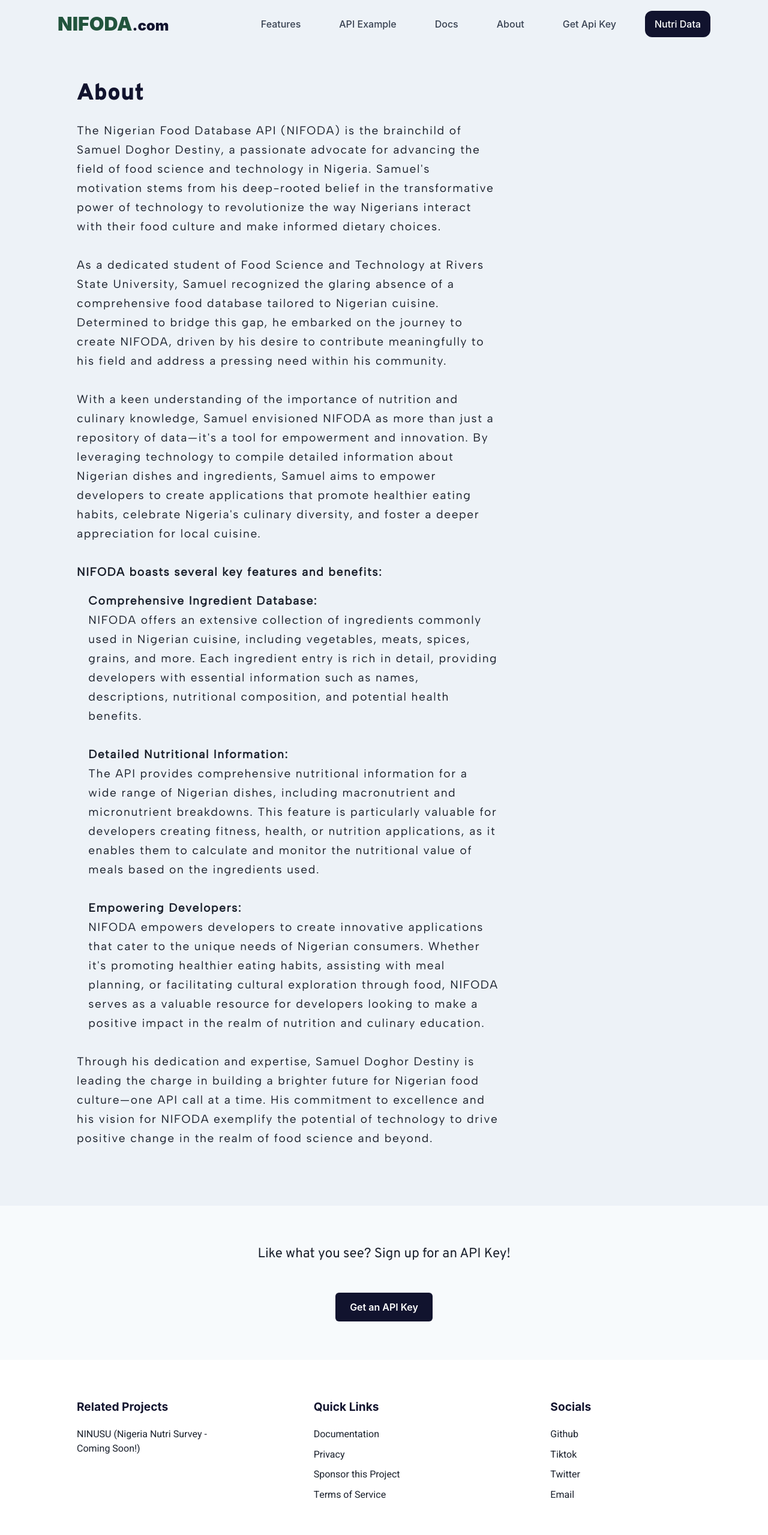
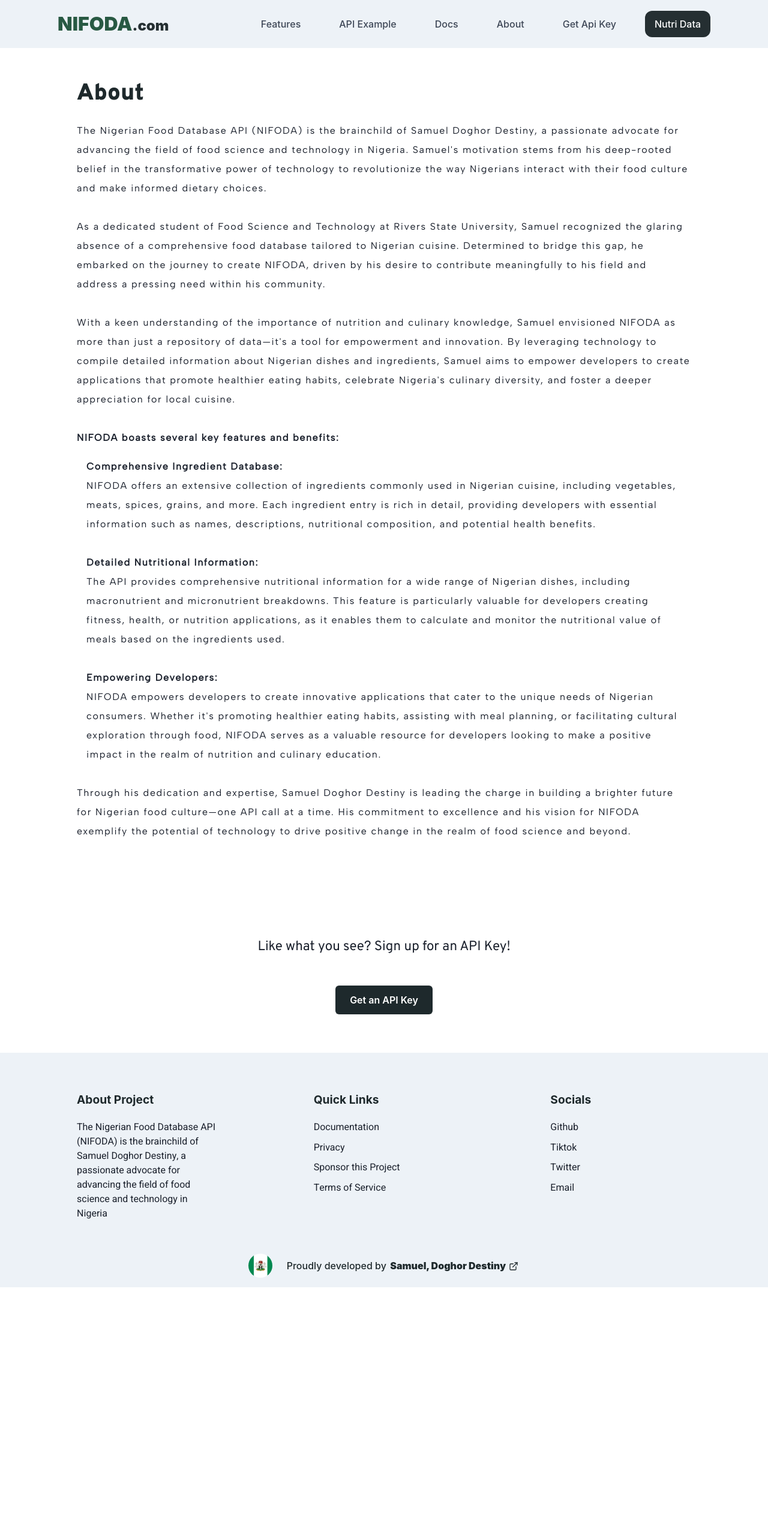
Before and after one commit to samdoghor/ng-food-fe, a React (Vite) app: page /about in a window 1280 px wide. Shown: the top 2559 px of the page at 60% size. After the commit the page ends 2146 px from the top, so only its background shows below. Built offline with nearby package versions, Linux system fonts and the light colour scheme.

Commit message:
feat: updated theme minimised animation

```diff
--- a/src/collections/Router.tsx
+++ b/src/collections/Router.tsx
@@ -5,11 +5,14 @@ const Router = () => {
   return (
     <>
       <Routes>
-        <Route path="/" element={<Home />} />
-        <Route path="/about" element={<About />} />
-        <Route path="/privacy" element={<Privacy />} />
-        <Route path="/tos" element={<Terms />} />
-        <Route path="/signup" element={<SignUp />} />
+        <Route path="/">
+          <Route index element={<Home />} />
+          <Route path="about" element={<About />} />
+        </Route>
+        <Route path="about" element={<About />} />
+        <Route path="privacy" element={<Privacy />} />
+        <Route path="tos" element={<Terms />} />
+        <Route path="signup" element={<SignUp />} />
         <Route path="*" element={<NotFound />} />
       </Routes>
     </>
--- a/src/collections/chakraTheme.ts
+++ b/src/collections/chakraTheme.ts
@@ -8,8 +8,8 @@ const chakraTheme = extendTheme({
         heebo: `'Heebo', 'sans-serif'`,
     },
     colors: {
-        ngDarkblue: '#11132e',
-        ngDarkerblue: '#080a24',
+        ngDarkblue: '#1e292c',
+        ngDarkerblue: '#10191c',
         ngDarkgreen: '#0a2619',
         ngGreenlight: '#b8f2d7',
         ngOffwhite: '#dedddc',
--- a/src/components/Footer.tsx
+++ b/src/components/Footer.tsx
@@ -35,7 +35,7 @@ const Footer = () => {
 
   return (
     <>
-      <Box maxW="100vw" mx="auto" bg="white" pb={{ lg: "1rem" }}>
+      <Box maxW="100vw" mx="auto" bg="gray.100" pb={{ lg: "1rem" }}>
         {/* Section One */}
         <Box
           px={{ base: "1rem", lg: "8rem" }}
@@ -54,6 +54,25 @@ const Footer = () => {
             initial="initial"
             whileInView="animate"
           >
+            <Box>
+              <Text
+                fontSize={"1.2rem"}
+                fontWeight={700}
+                pb={"1.2rem"}
+                color={"ngDarkblue"}
+              >
+                About Project
+              </Text>
+              <Text fontSize={"1rem"} pb={".8rem"}>
+                <chakra.p pb={".6rem"} fontFamily={"heebo"}>
+                  <Text>
+                    The Nigerian Food Database API (NIFODA) is the brainchild of
+                    Samuel Doghor Destiny, a passionate advocate for advancing
+                    the field of food science and technology in Nigeria
+                  </Text>
+                </chakra.p>
+              </Text>
+            </Box>
             {Footerlinks.map((section) => (
               <Box key={section.id}>
                 <Text
@@ -70,10 +89,10 @@ const Footer = () => {
                       key={index}
                       pb={".6rem"}
                       fontFamily={"heebo"}
-                      transition={".5s"}
+                      transition={".2s"}
                       _hover={{
-                        transform: "scale(0.95)",
-                        transition: ".ss",
+                        transform: "scale(0.97)",
+                        transition: ".2s",
                       }}
                     >
                       <Link href={link.url} isExternal={link.external === true}>
--- a/src/components/GetAPI.tsx
+++ b/src/components/GetAPI.tsx
@@ -1,38 +1,17 @@
 import { Box, Text, Button, Link } from "@chakra-ui/react";
-import { motion } from "framer-motion";
-
-const textVariant2 = {
-  initial: {
-    opacity: 0,
-    y: 20,
-  },
-  animate: {
-    opacity: 1,
-    y: 0,
-    transition: {
-      delay: 0.8,
-      duration: 0.8,
-    },
-  },
-};
 
 const GetAPI = () => {
   return (
     <>
-      <Box maxW="100vw" mx="auto" bg="gray.50">
+      <Box maxW="100vw" mx="auto" bg="white">
         <Box px={{ base: "1rem", lg: "8rem" }} py={"4rem"} overflow={"hidden"}>
           <Text
-            viewport={{ once: true }}
-            as={motion.p}
             textAlign={"center"}
             fontFamily={"overpass"}
             fontWeight={500}
             fontSize={"1.4rem"}
             pb={"3rem"}
             overflow={"hidden"}
-            variants={textVariant2}
-            initial="initial"
-            whileInView="animate"
           >
             Like what you see? Sign up for an API Key!
           </Text>
@@ -45,8 +24,6 @@ const GetAPI = () => {
           >
             <Link href="/signup" overflow={"hidden"}>
               <Button
-                viewport={{ once: true }}
-                as={motion.button}
                 bg="ngDarkblue"
                 color={"white"}
                 p={"1.5rem"}
@@ -55,13 +32,10 @@ const GetAPI = () => {
                   bg: "ngGreenvid",
                   color: "ngOffwhite",
                   transform: "scale(0.9)",
-                  transition: ".7s",
+                  transition: ".4s",
                 }}
                 fontWeight="semibold"
                 overflow={"hidden"}
-                variants={textVariant2}
-                initial="initial"
-                whileInView="animate"
               >
                 Get an API Key
               </Button>
--- a/src/components/Navigation.tsx
+++ b/src/components/Navigation.tsx
@@ -2,40 +2,18 @@ import { Box, chakra, Text } from "@chakra-ui/react";
 import { Flowbite, Navbar } from "flowbite-react";
 import { customTheme } from "../collections/flowbiteTheme";
 import { Navlinks } from "../constants/navigation";
-import { motion } from "framer-motion";
-
-const navVariant = {
-  initial: {
-    y: -30,
-    opacity: 0,
-  },
-  animate: {
-    y: 0,
-    opacity: 1,
-    transition: {
-      delay: 0.5,
-      duration: 1,
-    },
-  },
-};
 
 const Navigation = () => {
   return (
     <>
       <Box
-        viewport={{ once: true }}
-        as={motion.div}
         bg={"gray.100"}
-        opacity={".95"}
+        opacity={".97"}
         px={{ base: "1rem", lg: "5rem" }}
         textAlign={"center"}
         position={"fixed"}
         width={"100vw"}
         zIndex={1000}
-        variants={navVariant}
-        initial="initial"
-        whileInView="animate"
-        exit="initial"
       >
         <Flowbite theme={{ theme: customTheme }}>
           <Navbar fluid rounded>
--- a/src/constants/footer.ts
+++ b/src/constants/footer.ts
@@ -1,18 +1,6 @@
 export const Footerlinks = [
     {
         id: 1,
-        title: "Related Projects",
-        link: [
-            {
-                id: 1,
-                label: 'NINUSU (Nigeria Nutri Survey - Coming Soon!)',
-                url: '#',
-                external: false,
-            },
-        ]
-    },
-    {
-        id: 2,
         title: "Quick Links",
         link: [
             {
@@ -42,7 +30,7 @@ export const Footerlinks = [
         ]
     },
     {
-        id: 3,
+        id: 2,
         title: "Socials",
         link: [
             {
--- a/src/constants/navigation.ts
+++ b/src/constants/navigation.ts
@@ -22,12 +22,12 @@ export const Navlinks = [
         element: "About"
     },
     {
-        id: 4,
+        id: 5,
         path: "/signup",
         element: "Get Api Key"
     },
     {
-        id: 5,
+        id: 6,
         path: "/data",
         element: " Nutri Data",
         backgroundColor: "ngDarkblue",
--- a/src/pages/About.tsx
+++ b/src/pages/About.tsx
@@ -2,21 +2,7 @@ import { Box, Text } from "@chakra-ui/react";
 import { useEffect } from "react";
 import { AboutContent } from "../constants/about";
 import GetAPI from "../components/GetAPI";
-import { motion } from "framer-motion";
 import { ListItem, UnorderedList } from "@chakra-ui/react";
-
-const textVariant = {
-  initial: {
-    opacity: 0,
-  },
-  animate: {
-    opacity: 1,
-    transition: {
-      delay: 0.5,
-      duration: 2,
-    },
-  },
-};
 
 const About = () => {
   useEffect(() => {
@@ -26,7 +12,7 @@ const About = () => {
   return (
     <>
       <Box>
-        <Box w={"100%"} minH={"100vh"} bg="gray.100" id="tryit">
+        <Box w={"100%"} minH={"100vh"} bg="white">
           <Box px={{ base: "1rem", lg: "8rem" }} py={"4rem"}>
             <Box>
               <Text
@@ -36,11 +22,6 @@ const About = () => {
                 fontFamily={"overpass"}
                 display={"flex"}
                 mt={"4rem"}
-                as={motion.p}
-                viewport={{ once: true }}
-                variants={textVariant}
-                initial="initial"
-                whileInView="animate"
               >
                 About
               </Text>
@@ -50,28 +31,17 @@ const About = () => {
                     key={index}
                     fontFamily={"albertSans"}
                     letterSpacing={".1rem"}
-                    fontSize={"1.2rem"}
+                    fontSize={"16px"}
                     fontWeight={"500"}
                     lineHeight={"2rem"}
-                    as={motion.p}
-                    viewport={{ once: true }}
-                    variants={textVariant}
-                    initial="initial"
-                    whileInView="animate"
                   >
-                    <Text py={"1rem"} pe={{ lg: "20rem" }}>
-                      {about.p1}
-                    </Text>
-                    <Text py={"1rem"} pe={{ lg: "20rem" }}>
-                      {about.p2}
-                    </Text>
-                    <Text py={"1rem"} pe={{ lg: "20rem" }}>
-                      {about.p3}
-                    </Text>
-                    <Text py={"1rem"} pe={{ lg: "20rem" }} fontWeight={900}>
+                    <Text py={"1rem"}>{about.p1}</Text>
+                    <Text py={"1rem"}>{about.p2}</Text>
+                    <Text py={"1rem"}>{about.p3}</Text>
+                    <Text py={"1rem"} fontWeight={900}>
                       NIFODA boasts several key features and benefits:
                     </Text>
-                    <Text pb={"1rem"} pe={{ lg: "20rem" }}>
+                    <Text pb={"1rem"}>
                       <UnorderedList>
                         <ListItem pb={"1rem"}>
                           <Text fontWeight={900}>
--- a/src/pages/Home.tsx
+++ b/src/pages/Home.tsx
@@ -57,7 +57,7 @@ const Home = () => {
     <>
       <Box>
         {/* Section One */}
-        <Box maxW="100vw" minH="100vh" mx="auto" bg="gray.100">
+        <Box maxW="100vw" minH="100vh" mx="auto" bg="white">
           <Box p={{ base: "1rem", lg: "2.5rem" }} mt={"4rem"}>
             <Box
               py={"3rem"}
@@ -129,7 +129,7 @@ const Home = () => {
         <FeaturesCard />
 
         {/* Section Three */}
-        <Box w={"100%"} minH={"100vh"} bg="gray.100" id="example">
+        <Box w={"100%"} minH={"100vh"} bg="white" id="example">
           <Box px={{ base: "1rem", lg: "8rem" }} py={"8rem"}>
             <Text
               viewport={{ once: true }}
--- a/src/pages/NotFound.tsx
+++ b/src/pages/NotFound.tsx
@@ -9,7 +9,7 @@ const NotFound = () => {
   return (
     <>
       <Box>
-        <Box maxW="100vw" minH="100vh" mx="auto" bg="gray.100">
+        <Box maxW="100vw" minH="100vh" mx="auto" bg="white">
           <Box p={{ base: "1rem", lg: "2.5rem" }} mt={"2rem"}>
             <Box
               py={"3rem"}
--- a/src/pages/SignUp.tsx
+++ b/src/pages/SignUp.tsx
@@ -9,36 +9,7 @@ import {
   FormControl,
 } from "@chakra-ui/react";
 import { useEffect, useState } from "react";
-import { motion } from "framer-motion";
 import { PiEyeClosedBold, PiEyeBold } from "react-icons/pi";
-
-const textVariant = {
-  initial: {
-    opacity: 0,
-  },
-  animate: {
-    opacity: 1,
-    transition: {
-      delay: 0.5,
-      duration: 2,
-    },
-  },
-};
-
-const textVariant2 = {
-  initial: {
-    opacity: 0,
-    y: 20,
-  },
-  animate: {
-    opacity: 1,
-    y: 0,
-    transition: {
-      delay: 0.8,
-      duration: 1,
-    },
-  },
-};
 
 const SignUp = () => {
   useEffect(() => {
@@ -64,16 +35,11 @@ const SignUp = () => {
             >
               <Box p={"1.5rem"}>
                 <Text
-                  viewport={{ once: true }}
-                  as={motion.p}
                   fontSize={"2.4rem"}
-                  color={"green.900"}
+                  color={"ngDarkblue"}
                   fontWeight={"900"}
                   fontFamily={"overpass"}
                   display={"flex"}
-                  variants={textVariant}
-                  initial="initial"
-                  whileInView="animate"
                 >
                   Sign Up.
                 </Text>
@@ -117,11 +83,11 @@ const SignUp = () => {
                           size="lg"
                           onClick={handleClick}
                           fontSize={"2rem"}
-                          backgroundColor={"green.800"}
+                          backgroundColor={"ngDarkblue"}
                           textColor={"white"}
                           roundedRight={"md"}
                           _hover={{
-                            backgroundColor: "green.900",
+                            backgroundColor: "ngDarkblue",
                             textColor: "gray.300",
                           }}
                         >
@@ -132,18 +98,13 @@ const SignUp = () => {
 
                     <Button
                       mt={"2rem"}
-                      backgroundColor={"green.800"}
+                      backgroundColor={"ngDarkblue"}
                       textColor={"white"}
                       _hover={{
-                        backgroundColor: "green.900",
+                        backgroundColor: "ngDarkblue",
                         textColor: "gray.300",
                       }}
                       size="lg"
-                      as={motion.button}
-                      viewport={{ once: true }}
-                      variants={textVariant2}
-                      initial="initial"
-                      whileInView="animate"
                     >
                       Create Account
                     </Button>
```
